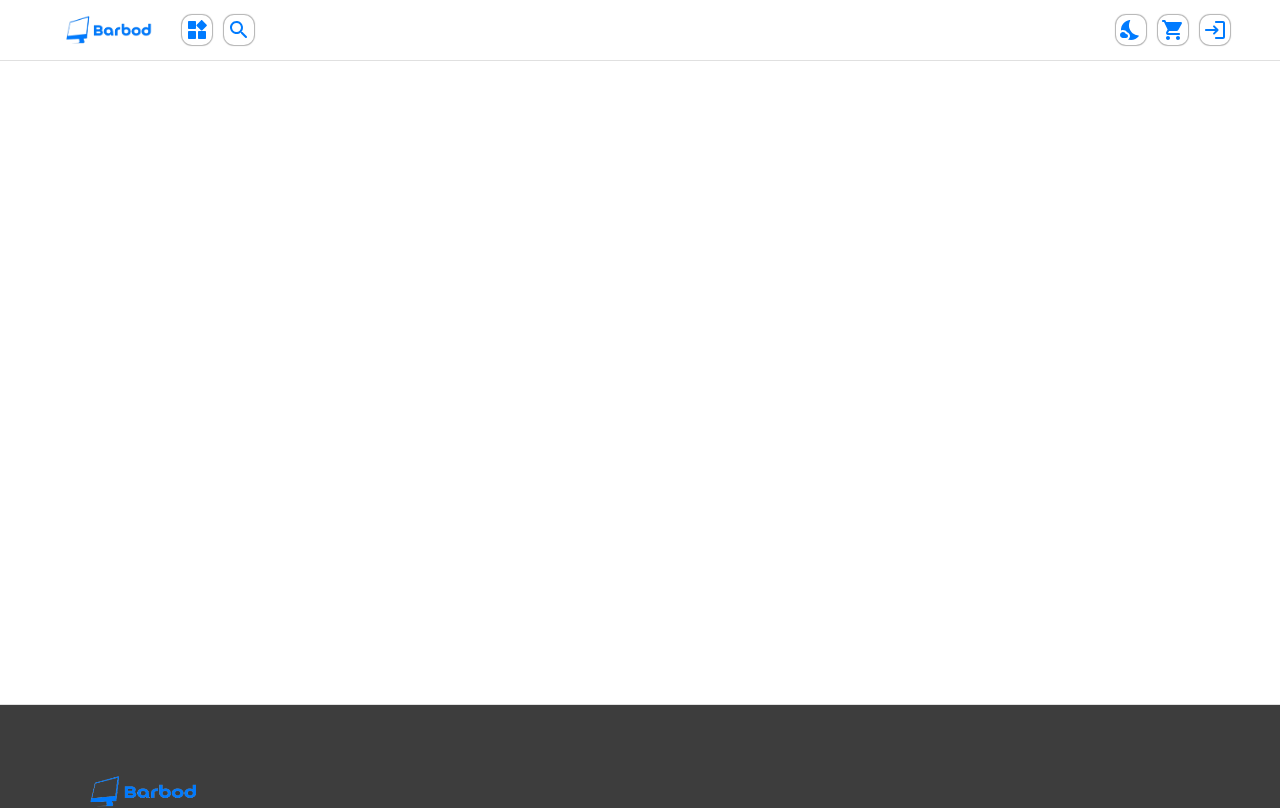
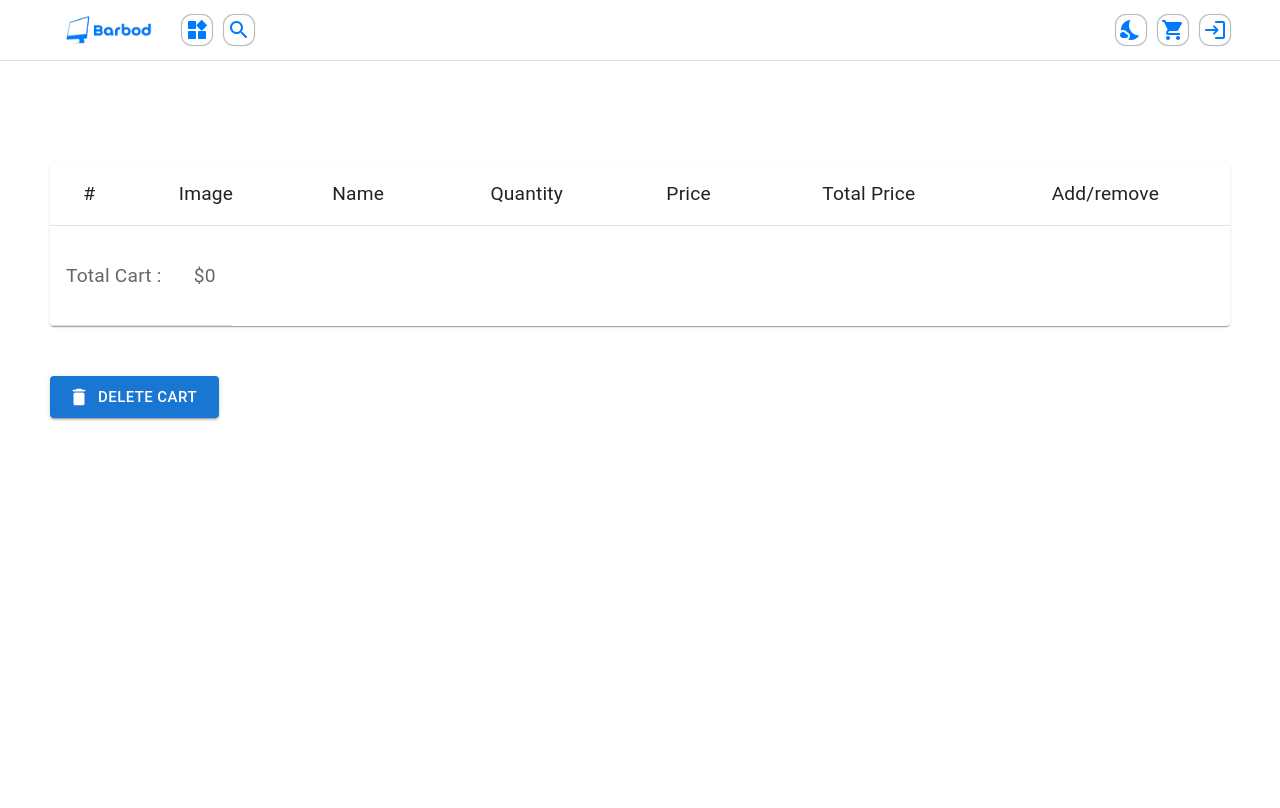
Before and after one commit to barbodmsd/E-commerce-website-project, a React (Vite) app in the folder front/: page /cart in a window 1280 px wide. Shown: the top 808 px of the page. Built offline with nearby package versions, Linux system fonts and the light colour scheme.

Commit message:
end cart page expect skelton

```diff
--- a/front/src/App.jsx
+++ b/front/src/App.jsx
@@ -15,6 +15,7 @@ import Notfound from "./Pages/NotFound";
 import { useSelector } from "react-redux";
 import { ToastContainer, toast } from "react-toastify";
 import "react-toastify/dist/ReactToastify.css";
+import Search from "./Pages/Search";
 
 // to get mode
 const getTheme = (mode) => ({
@@ -73,10 +74,10 @@ export default function App() {
             />
             <Route path={"/products/mobile"} element={<Mobile theme={mode}  />} />
             <Route path={"/products/watch"} element={<Watch theme={mode}  />} />
-            <Route path={"/cart"} element={<Cart />} />
+            <Route path={"/cart"} element={<Cart theme={mode}  />} />
             <Route path={"/auth"} element={<Auth />} />
-            <Route path={"/search/:query"} element={<Home />} />
-            <Route path={"/*"} element={<Notfound />} />
+            <Route path={"/search/:query"} element={<Search />} />
+            <Route path={"*"} element={<Notfound />} />
           </Routes>
         </Box>
         <Footer theme={mode} />
--- a/front/src/Pages/Cart/index.jsx
+++ b/front/src/Pages/Cart/index.jsx
@@ -1,14 +1,176 @@
-import { Stack } from '@mui/material'
-import React from 'react'
+import DeleteRoundedIcon from "@mui/icons-material/DeleteRounded";
+import { Box, Button, Stack, TableFooter, Typography } from "@mui/material";
+import Paper from "@mui/material/Paper";
+import Table from "@mui/material/Table";
+import TableBody from "@mui/material/TableBody";
+import TableCell from "@mui/material/TableCell";
+import TableContainer from "@mui/material/TableContainer";
+import TableHead from "@mui/material/TableHead";
+import TableRow from "@mui/material/TableRow";
+import React from "react";
+import { useDispatch, useSelector } from "react-redux";
+import { Link } from "react-router-dom";
+import { addItem, clear, removeItem } from "../../Store/Slices/cartSlice";
+import { CartIcon } from "../ProductDetails";
+export default function Cart({ theme }) {
+  const { list } = useSelector((state) => state.cartSlice);
+  const dispatch = useDispatch();
+  let totalPrice = 0;
+  const items = list?.map((e, index) => {
+    totalPrice += e.quantity * e.attributes.price;
+    return (
+      <TableRow key={index}>
+        {/* id */}
+        <TableCell
+          sx={{
+            color: theme == "light" ? "#4f4f4f" : "txt.three",
+            fontSize: "1.2rem",
+          }}
+          align={"center"}>
+          {index + 1}
+        </TableCell>
+        {/* img */}
+        <TableCell
+          sx={{
+            color: theme == "light" ? "#4f4f4f" : "txt.three",
+            fontSize: "1.2rem",
+          }}
+          align={"center"}>
+          <Link
+            to={`/products/product-details/${e.id}/${e.attributes.name
+              .toLowerCase()
+              .replaceAll(" ", "-")}`}>
+            <img
+              width={"100px"}
+              height={"100%"}
+              src={
+                import.meta.env.VITE_URL +
+                e?.attributes?.image?.data[0]?.attributes?.url
+              }
+            />
+          </Link>
+        </TableCell>
+        {/* name */}
+        <TableCell
+          sx={{
+            color: theme == "light" ? "#4f4f4f" : "txt.three",
+            fontSize: "1.2rem",
+          }}
+          align={"center"}>
+          {e.attributes?.name}
+        </TableCell>
+        {/* quantity */}
+        <TableCell
+          sx={{
+            color: theme == "light" ? "#4f4f4f" : "txt.three",
+            fontSize: "1.2rem",
+          }}
+          align={"center"}>
+          {e.quantity}
+        </TableCell>
+        {/* price */}
+        <TableCell
+          sx={{
+            color: theme == "light" ? "#4f4f4f" : "txt.three",
+            fontSize: "1.2rem",
+          }}
+          align={"center"}>
+          ${e.attributes?.price}
+        </TableCell>
+        {/* total price */}
+        <TableCell
+          sx={{
+            color: theme == "light" ? "#4f4f4f" : "txt.three",
+            fontSize: "1.2rem",
+          }}
+          align={"center"}>
+          ${e.quantity * e.attributes.price}
+        </TableCell>
+        {/* add or remove */}
+        <TableCell
+          sx={{ color: theme == "light" ? "#4f4f4f" : "txt.three" }}
+          align={"center"}>
+          <Stack
+            direction={"row"}
+            alignItems={"center"}
+            justifyContent={"center"}
+            gap={"10px"}>
+            {e.quantity && (
+              <CartIcon
+                click={() => dispatch(removeItem(e.id))}
+                icon={
+                  e.quantity == 1 ? (
+                    <DeleteRoundedIcon sx={{ fontSize: "2rem" }} />
+                  ) : (
+                    -1
+                  )
+                }
+                theme={theme}
+              />
+            )}
 
-export default function Cart() {
+            <CartIcon
+              click={() => dispatch(addItem(e))}
+              icon={"+1"}
+              theme={theme}
+            />
+          </Stack>
+        </TableCell>
+      </TableRow>
+    );
+  });
+
   return (
     <>
-    <Stack >
-
-    </Stack>
-
-
+      <Stack width={"100%"} height={"120vh"} p={" 100px 50px"} gap={"50px"}>
+        <TableContainer component={Paper}>
+          <Table sx={{ minWidth: 650 }} aria-label='simple table'>
+            <TableHead>
+              <TableRow>
+                <TableCell align='center'>
+                  <Typography fontSize={"1.2rem"}>#</Typography>
+                </TableCell>
+                <TableCell align='center'>
+                  <Typography fontSize={"1.2rem"}>Image</Typography>
+                </TableCell>
+                <TableCell align='center'>
+                  <Typography fontSize={"1.2rem"}>Name</Typography>
+                </TableCell>
+                <TableCell align='center'>
+                  <Typography fontSize={"1.2rem"}>Quantity</Typography>
+                </TableCell>
+                <TableCell align='center'>
+                  <Typography fontSize={"1.2rem"}>Price</Typography>
+                </TableCell>
+                <TableCell align='center'>
+                  <Typography fontSize={"1.2rem"}>Total Price</Typography>
+                </TableCell>
+                <TableCell align='center'>
+                  <Typography fontSize={"1.2rem"}>Add/remove</Typography>
+                </TableCell>
+              </TableRow>
+            </TableHead>
+            <TableBody>{items}</TableBody>
+          </Table>
+          <TableFooter sx={{ height: "100px" }}>
+            <TableCell sx={{ fontSize: "1.2rem" }} align={"center"}>
+              Total Cart :{" "}
+            </TableCell>
+            <TableCell sx={{ fontSize: "1.2rem" }} align={"center"}>
+              ${totalPrice}
+            </TableCell>
+          </TableFooter>
+        </TableContainer>
+        <Box>
+          <Button
+            onClick={() => dispatch(clear())}
+            size={'large'}
+            variant={"contained"}
+            startIcon={<DeleteRoundedIcon />}>
+            Delete Cart
+          </Button>
+        </Box>
+      </Stack>
     </>
-  )
+  );
 }
```
